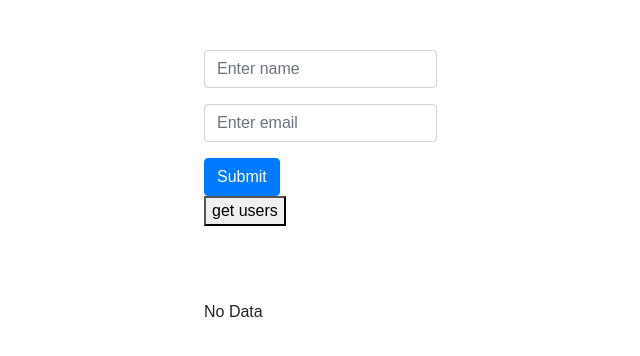
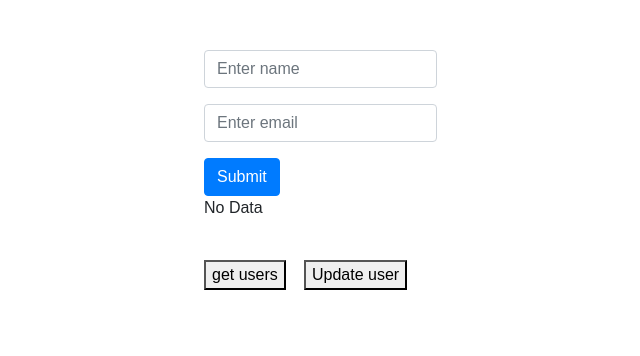
Before and after one commit to shailesh511/Basic-CRUD-MERN, a React (Create React App) app in the folder frontend/: page / in a window 1280 px wide. Shown: the top 356 px of the page, without its empty margins (296-936 px from the left). Built offline with nearby package versions, Linux system fonts and the light colour scheme.

Commit message:
modified update functioality of user

```diff
--- a/frontend/src/Components/User.js
+++ b/frontend/src/Components/User.js
@@ -42,6 +42,26 @@ export default function User() {
     }
   }
 
+  const updateUser = async ()=>{
+
+     const fname = prompt("enter the name");
+     const femail = prompt("enter the email");
+
+     const obj = {
+      name: fname,
+      email: femail
+     }
+    try{
+    const res = await axios.post("/updateuser", obj)
+
+    console.log("update user response"+res)
+    alert(res.data)
+    }catch(e){
+      alert(e.response.data);
+      console.log(e.response.data);
+    }
+  }
+
   return (
     <div>
       <form onSubmit={handleSubmit}>
@@ -53,12 +73,14 @@ export default function User() {
         </div>
         <button type="submit" className="btn btn-primary">Submit</button>
       </form>
-      <button onClick={getUsers}>get users</button>
-      <div style={{ "top": "250px", "position": "absolute", "left": "0px" }}>
+      <button style={{ "top": "210px", "position": "absolute", "left": "0px" }} onClick={getUsers}>get users</button>
+      <button style={{ "top": "210px", "position": "absolute", "left": "100px" }} onClick={updateUser}>Update user</button>
+
+      <div>
 
         {
-          usersList.length > 0 ? usersList.map((ele) =>
-            <UserList name={ele.name} email={ele.email}/>
+          usersList.length > 0 ? usersList.map((ele, index) =>
+            <UserList key={index} name={ele.name} email={ele.email}/>
            ) : "No Data"
       }
       </div>
```
Also changed, not shown: 1 other file (tests, documents, lock files or other folders).
